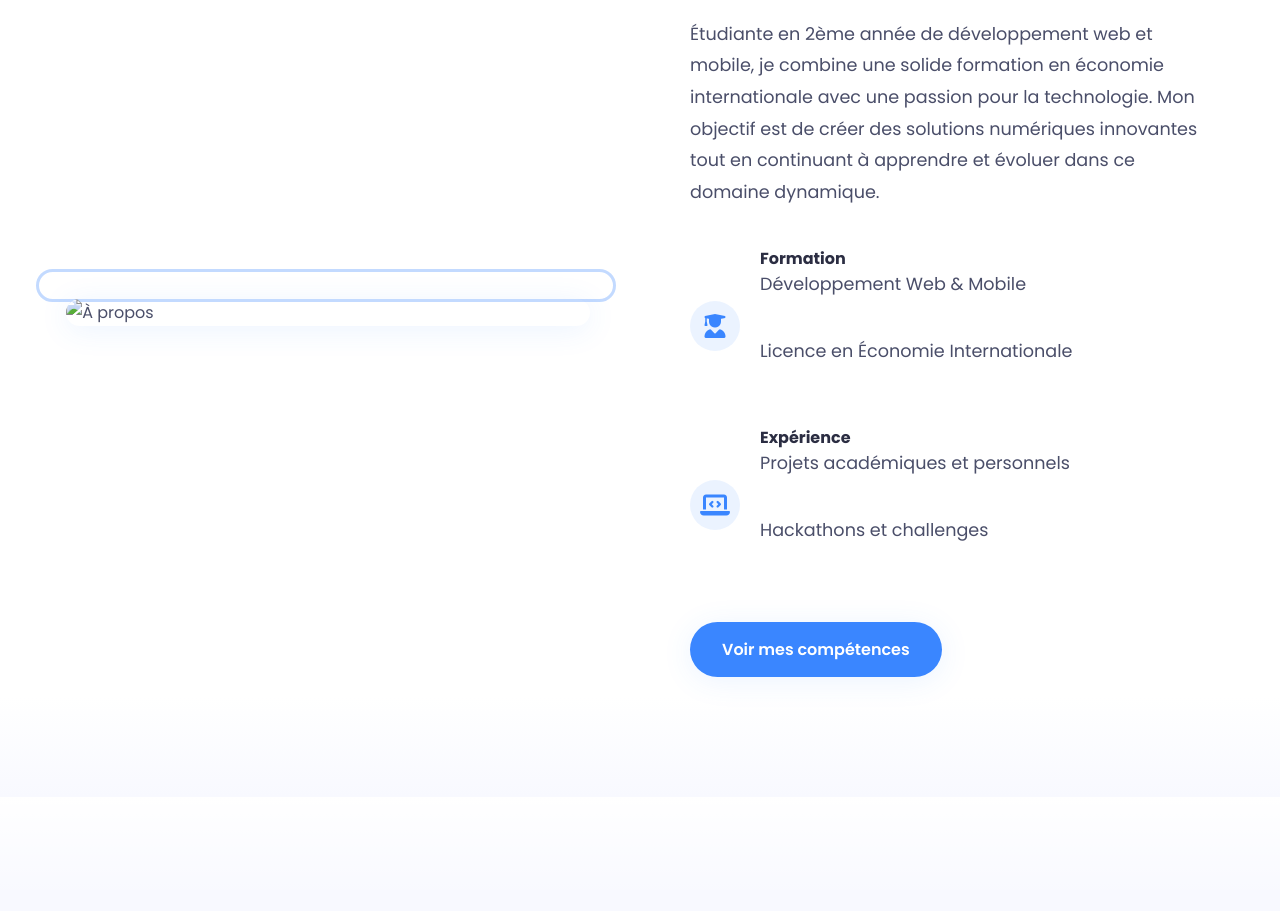
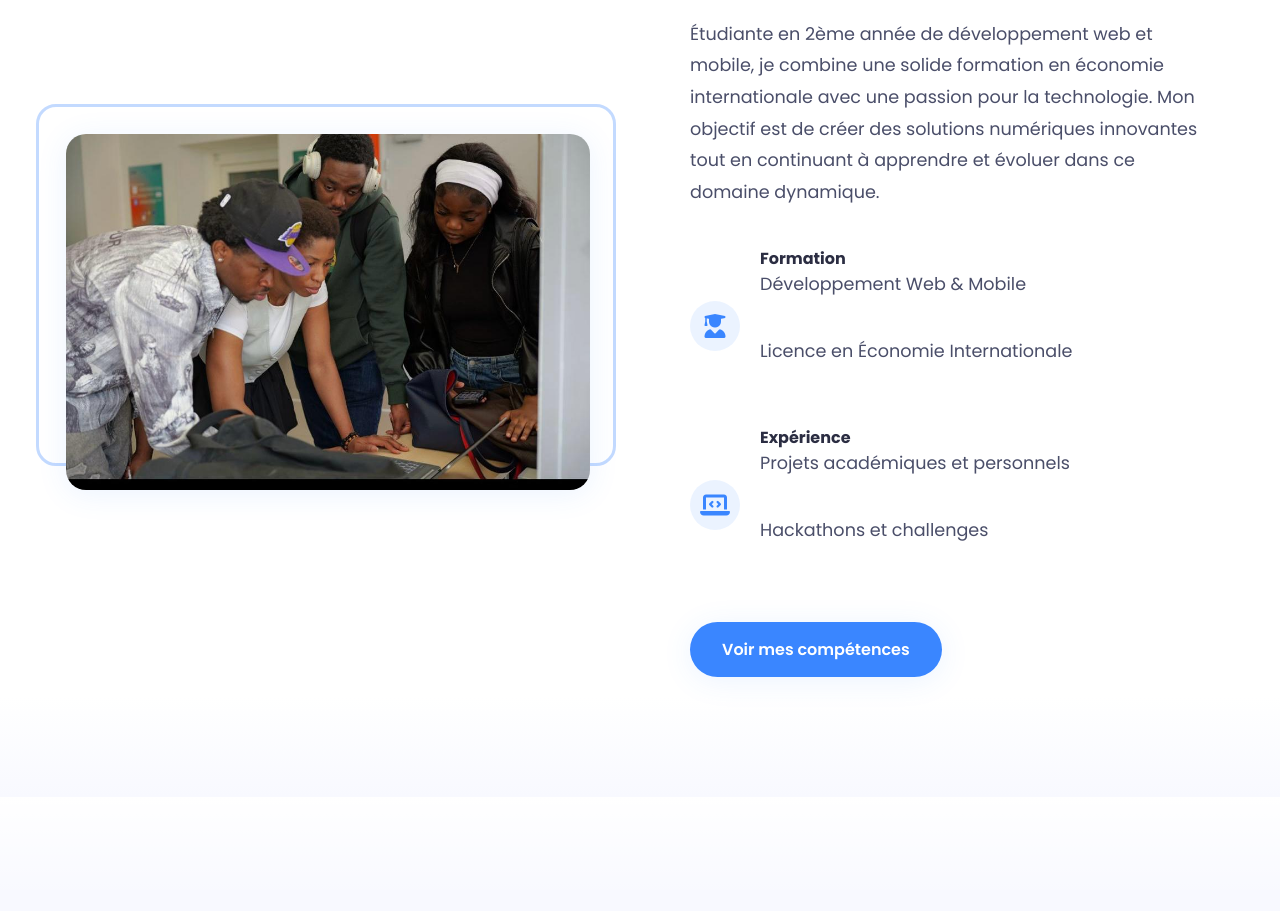
Before and after one commit to ClarisseMarcet/eli.amou-portfolio, a plain HTML site: page index.html in a window 1280 px wide. Shown: the part 1180-2091 px from the top of the page. Drawn offline with Linux system fonts and the light colour scheme; files whose address does not match are found by name.

Commit message:
Correction chemins CSS pour GitHub Pages

```diff
--- a/index.html
+++ b/index.html
@@ -80,7 +80,7 @@
             <h2 class="section-title">À Propos de <span>Moi</span></h2>
             <div class="content">
                 <div class="image">
-                    <img src="images/about.jpg" alt="À propos">
+                    <img src="assets/images/about.jpg" alt="À propos">
                 </div>
                 <div class="text">
                     <h3>Développeuse Web & Mobile</h3>
```
